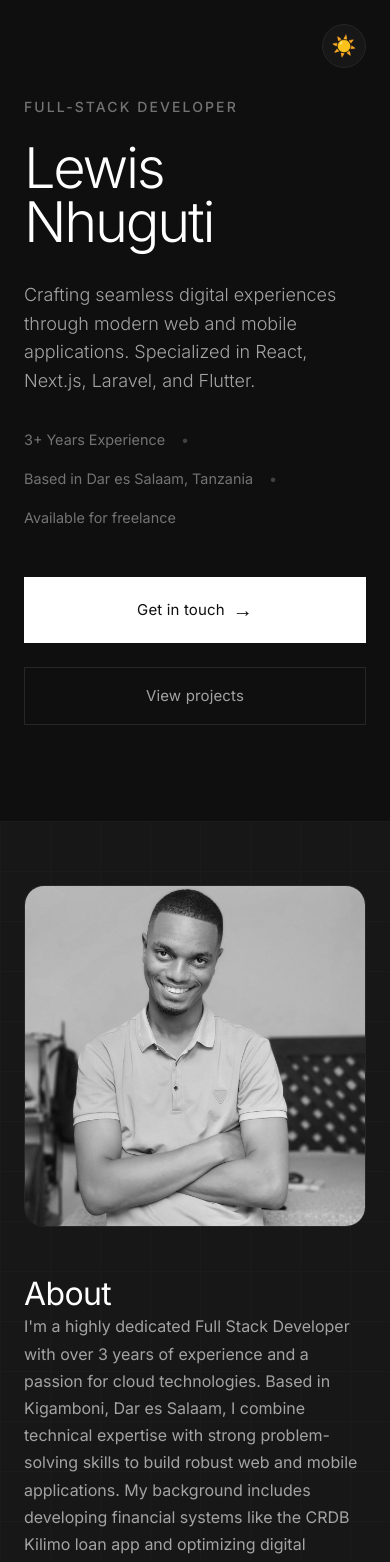
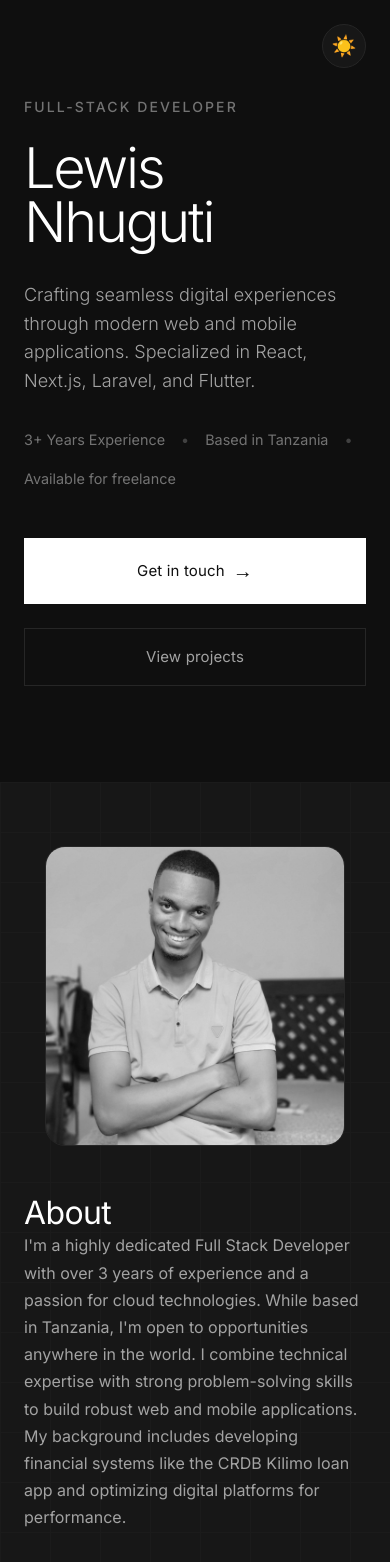
Before and after one commit to Lewy8/lewis-portfolio, a Next.js app: page / in a window 390 px wide. Shown: the top 1562 px of the page. Built offline with nearby package versions, Linux system fonts and the light colour scheme.

Commit message:
minor fix

```diff
--- a/src/components/About.js
+++ b/src/components/About.js
@@ -17,7 +17,7 @@ export default function About() {
                             <div className={styles.divider}></div>
                             <p className={styles.bio}>
                                 I'm a highly dedicated Full Stack Developer with over 3 years of experience and a passion for cloud technologies.
-                                Based in Kigamboni, Dar es Salaam, I combine technical expertise with strong problem-solving skills
+                                While based in Tanzania, I'm open to opportunities anywhere in the world. I combine technical expertise with strong problem-solving skills
                                 to build robust web and mobile applications. My background includes developing financial systems
                                 like the CRDB Kilimo loan app and optimizing digital platforms for performance.
                             </p>
--- a/src/components/About.module.css
+++ b/src/components/About.module.css
@@ -113,6 +113,12 @@
         gap: var(--space-xl);
     }
 
+    .imageColumn {
+        position: static;
+        max-width: 300px;
+        margin: 0 auto;
+    }
+
     .intro {
         position: static;
     }
--- a/src/components/Contact.js
+++ b/src/components/Contact.js
@@ -22,7 +22,7 @@ export default function Contact() {
                         </a>
                         <div className={styles.link}>
                             <span className={styles.label}>Location</span>
-                            <span className={styles.value}>Kigamboni, Dar es Salaam</span>
+                            <span className={styles.value}>Tanzania (Open to Relocation)</span>
                         </div>
                     </div>
                 </div>
--- a/src/components/Hero.js
+++ b/src/components/Hero.js
@@ -16,7 +16,7 @@ export default function Hero() {
                     <div className={styles.meta}>
                         <span>3+ Years Experience</span>
                         <span className={styles.separator}>•</span>
-                        <span>Based in Dar es Salaam, Tanzania</span>
+                        <span>Based in Tanzania</span>
                         <span className={styles.separator}>•</span>
                         <span>Available for freelance</span>
                     </div>
```
